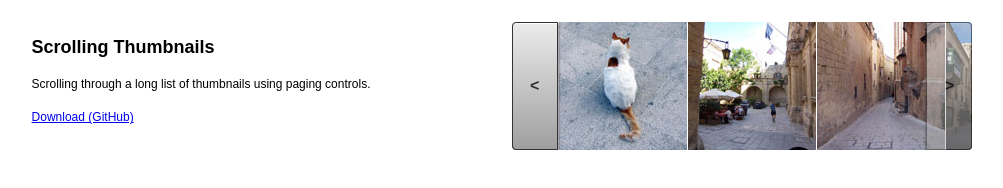
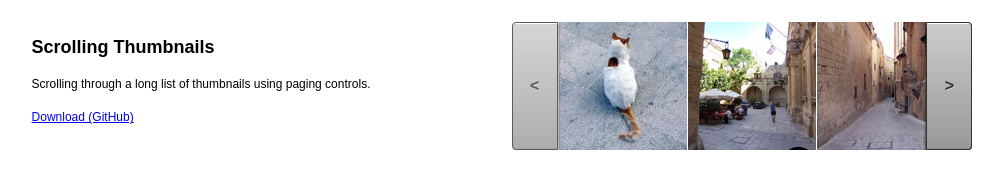
Before and after one commit to WoollyMittens/useful-thumbnails, a plain HTML site: page index.html in a window 1280 px wide. Shown: the whole page, without its empty margins (138-1141 px from the left). Drawn offline with Linux system fonts and the light colour scheme.

Commit message:
Reversed the let and right buttons.

```diff
--- a/js/useful.thumbnails.js
+++ b/js/useful.thumbnails.js
@@ -37,13 +37,13 @@
 			// add the left button
 			config.leftButton = document.createElement('button');
 			config.leftButton.innerHTML = '&lt;';
-			config.leftButton.className = 'tn-left tn-enabled';
+			config.leftButton.className = 'tn-left tn-disabled';
 			config.leftButton.onclick = this.left(config);
 			config.parent.appendChild(config.leftButton);
 			// add the right button
 			config.rightButton = document.createElement('button');
 			config.rightButton.innerHTML = '&gt;';
-			config.rightButton.className = 'tn-right tn-disabled';
+			config.rightButton.className = 'tn-right tn-enabled';
 			config.rightButton.onclick = this.right(config);
 			config.parent.appendChild(config.rightButton);
 		},
@@ -78,15 +78,15 @@
 				// calculate the positions
 				var m = thumbnails.measure(config);
 				// limit the distance
-				if (m.currentLeft - m.pageLeft > m.pageWidth - m.totalWidth) {
-					// move the collection to the left
-					useful.css.setRules(config.list, {'marginLeft' : (m.currentLeft - m.pageLeft) + 'px'});
+				if (m.currentLeft + m.pageLeft < 0) {
+					// move the collection to the right
+					useful.css.setRules(config.list, {'marginLeft' : (m.currentLeft + m.pageLeft) + 'px'});
 					// enable the button
 					config.leftButton.className = config.leftButton.className.replace(/disabled/, 'enabled');
 					config.rightButton.className = config.rightButton.className.replace(/disabled/, 'enabled');
 				} else {
 					// stop the position at its max
-					useful.css.setRules(config.list, {'marginLeft' : (m.pageWidth - m.totalWidth) + 'px'});
+					useful.css.setRules(config.list, {'marginLeft' : '0px'});
 					// disable the button
 					config.leftButton.className = config.leftButton.className.replace(/enabled/, 'disabled');
 				}
@@ -99,15 +99,15 @@
 				// calculate the positions
 				var m = thumbnails.measure(config);
 				// limit the distance
-				if (m.currentLeft + m.pageLeft < 0) {
-					// move the collection to the right
-					useful.css.setRules(config.list, {'marginLeft' : (m.currentLeft + m.pageLeft) + 'px'});
+				if (m.currentLeft - m.pageLeft > m.pageWidth - m.totalWidth) {
+					// move the collection to the left
+					useful.css.setRules(config.list, {'marginLeft' : (m.currentLeft - m.pageLeft) + 'px'});
 					// enable the button
 					config.leftButton.className = config.leftButton.className.replace(/disabled/, 'enabled');
 					config.rightButton.className = config.rightButton.className.replace(/disabled/, 'enabled');
 				} else {
 					// stop the position at its max
-					useful.css.setRules(config.list, {'marginLeft' : '0px'});
+					useful.css.setRules(config.list, {'marginLeft' : (m.pageWidth - m.totalWidth) + 'px'});
 					// disable the button
 					config.rightButton.className = config.rightButton.className.replace(/enabled/, 'disabled');
 				}
--- a/scss/thumbnails.scss
+++ b/scss/thumbnails.scss
@@ -35,14 +35,16 @@
 			}
 		}
 		button {
-			@include background(linear-gradient(top, #ffffff 0px, #ffffff 1px, #ebebeb 1px, #9f9f9f 100%));
+			@include background(linear-gradient(top, #fff 0%, #fff 0.5%, #ccc 0.5%, #999 99.5%, #666 100%));
 			@include box-shadow(0 1px 3px #000000);
+			@include opacity(1);
 			@include transition-property(opacity);
 			@include transition-duration(0.3s);
 			@include transition-timing-function(ease);
-			background-color : #999;
+			background-color : #ccc;
 			border : solid 1px #333;
 			color : #333;
+			cursor : pointer;
 			display : block;
 			font-size : 16px;
 			font-weight : bold;
@@ -50,11 +52,11 @@
 			position : absolute;
 			text-shadow : 1px 1px #ccc;
 			width : 32px;
-			&.tn-enabled {
-				@include opacity(1);
+			&.tn-enabled:hover {
+				@include background(linear-gradient(top, #fff 0%, #fff 0.5%, #999 0.5%, #ccc 99.5%, #666 100%));
 			}
 			&.tn-disabled {
-				@include opacity(0.5);
+				@include opacity(0.8);
 			}
 			&.tn-left {
 				@include border-radius(4px 0 0 4px);
```
Also changed, not shown: css/thumbnails.css, js/useful.thumbnails.min.js.
